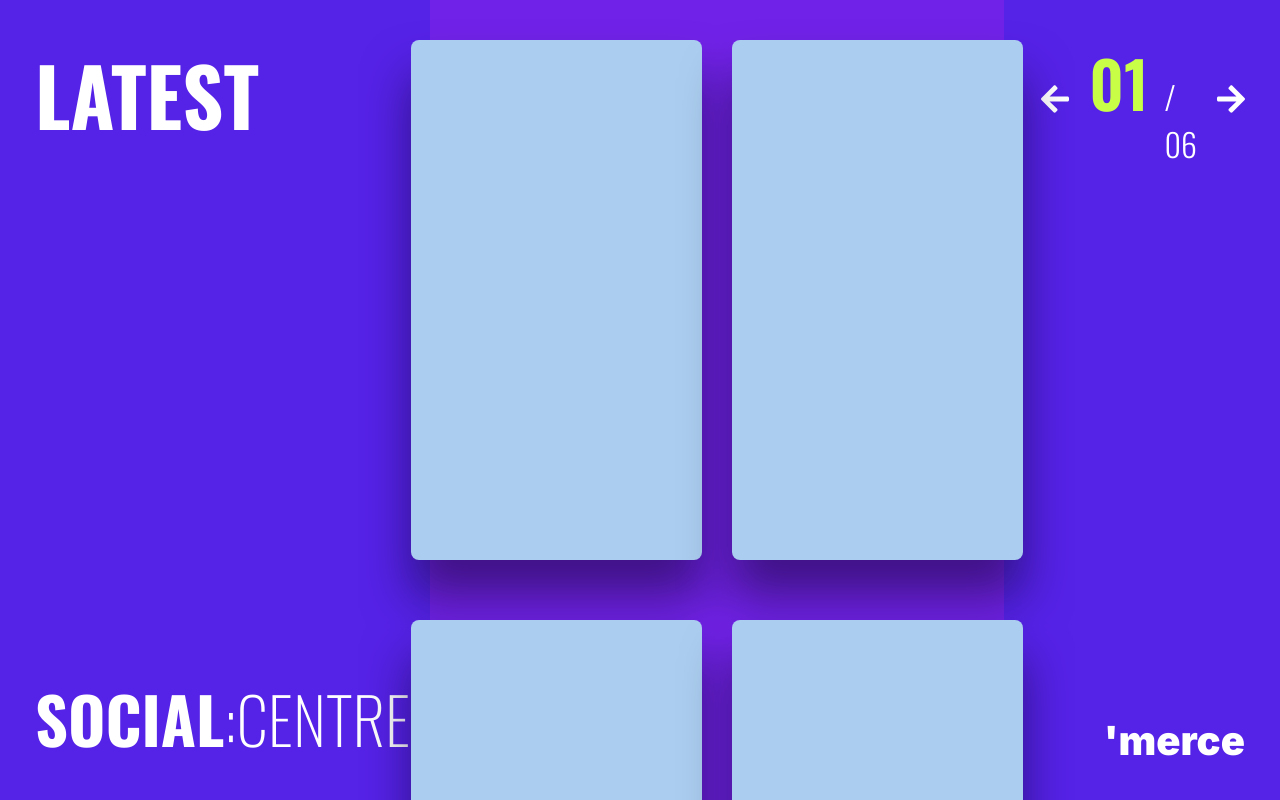
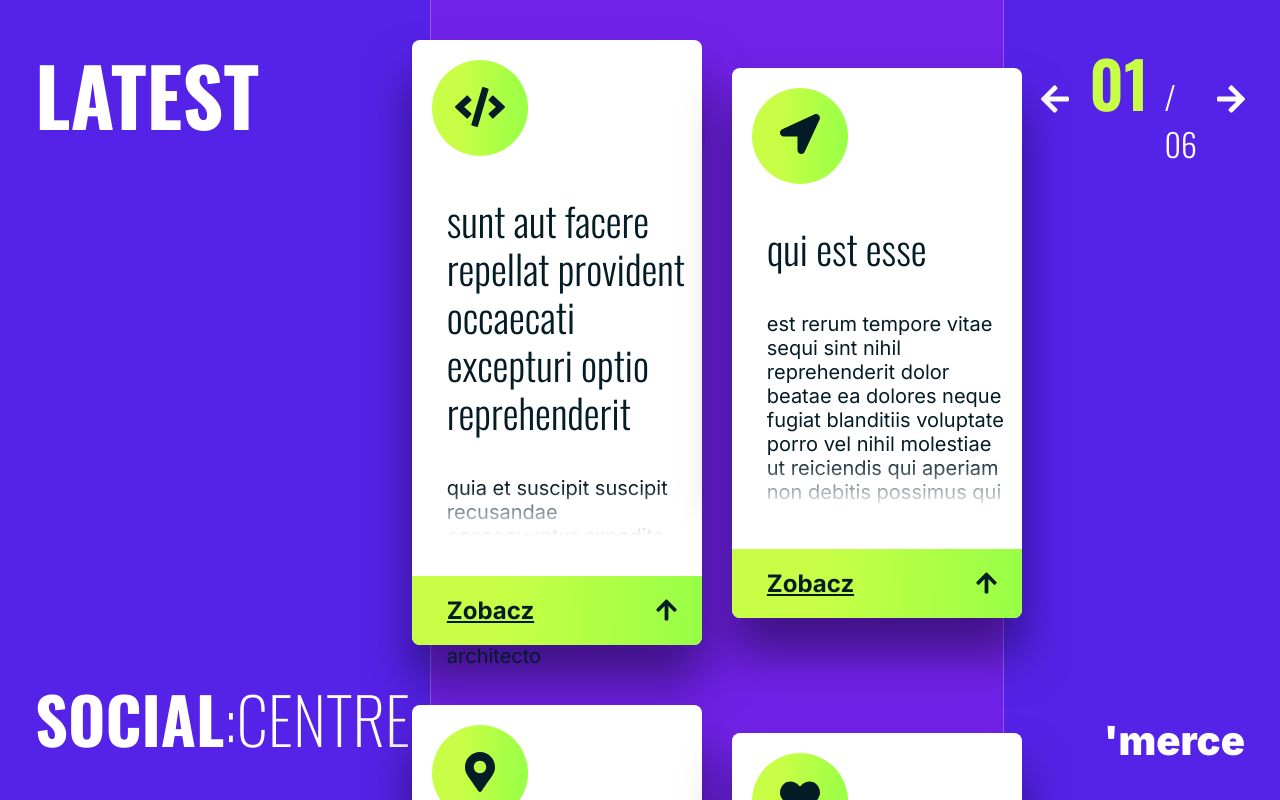
Before and after one commit to matikanek/blog-forum-sample, an Angular app in the folder blog-forum/: page /posts in a window 1280 px wide. Built offline with nearby package versions, Linux system fonts and the light colour scheme.

Commit message:
Adding mock data with its style

```diff
--- a/blog-forum/src/app/+posts/modules/posts-list/components/posts-list-list/posts-list-list.component.html
+++ b/blog-forum/src/app/+posts/modules/posts-list/components/posts-list-list/posts-list-list.component.html
@@ -3,7 +3,38 @@
     <div class="posts-list-list__wrapper">
       <div class="posts-list-list__post" *ngFor="let post of posts">
         <div class="posts-list-list__post-content">
-
+          <div class="posts-list-list__post-content-topic">
+            <fa-icon
+              *ngIf="post.id % 5 === 1"
+              [icon]="faCode"
+            ></fa-icon>
+            <fa-icon
+              *ngIf="post.id % 5 === 2"
+              [icon]="faLocationArrow"
+            ></fa-icon>
+            <fa-icon
+              *ngIf="post.id % 5 === 3"
+              [icon]="faMapMarkerAlt"
+            ></fa-icon>
+            <fa-icon
+              *ngIf="post.id % 5 === 4"
+              [icon]="faHeart"
+            ></fa-icon>
+            <fa-icon
+              *ngIf="post.id % 5 === 0"
+              [icon]="faDollarSign"
+            ></fa-icon>
+          </div>
+          <div class="posts-list-list__post-content-title">
+            {{ post.title }}
+          </div>
+          <div class="posts-list-list__post-content-body">
+            {{ post.body }}
+          </div>
+          <div class="posts-list-list__post-content-preview">
+            <p class="posts-list-list__post-content-link">Zobacz</p>
+            <fa-icon [icon]="faArrowUp"></fa-icon>
+          </div>
         </div>
       </div>
     </div>
--- a/blog-forum/src/app/+posts/modules/posts-list/components/posts-list-list/posts-list-list.component.scss
+++ b/blog-forum/src/app/+posts/modules/posts-list/components/posts-list-list/posts-list-list.component.scss
@@ -7,6 +7,8 @@
   height: 100%;
   margin: 0 auto;
   background-color: rgba(113, 34, 232);
+  border-left: 1px solid rgba(250, 250, 250, 0.25);
+  border-right: 1px solid rgba(250, 250, 250, 0.25);
 }
 
 .posts-list-list__wrapper {
@@ -24,16 +26,80 @@
 }
 
 .posts-list-list__post-content {
-  cursor: pointer;
+  color: #041c26;
   margin: 30px 15px;
-  padding: 20px;
-  height: 520px;
-  background-color: #abcdef;
+  min-height: 550px;
+  background-color: #fff;
   box-shadow: 0px 36px 48px rgba(13, 4, 35, 0.5);
   border-radius: 8px;
   transition: 0.7s;
+  display: flex;
+  flex-direction: column;
 
   &:hover {
-    height: 550px;
+    min-height: 600px;
   }
 }
+
+.posts-list-list__post-content-topic {
+  width: 96px;
+  min-height: 96px;
+  border-radius: 50%;
+  margin: 20px;
+  font-size: 40px;
+  display: flex;
+  justify-content: center;
+  align-items: center;
+  background: linear-gradient(91.62deg, #c8ff46 31.18%, #97ff46 100%);
+}
+
+.posts-list-list__post-content-title {
+  font-size: 40px;
+  font-family: "Oswald", sans-serif;
+  font-weight: 300;
+  line-height: 48px;
+  padding: 20px 15px 40px 35px;
+}
+
+.posts-list-list__post-content-body {
+  font-size: 20px;
+  font-family: "Inter", sans-serif;
+  font-weight: 400;
+  padding: 0px 15px 0px 35px;
+  max-height: 100px;
+}
+
+.posts-list-list__post-content-preview {
+  background: linear-gradient(91.62deg, #c8ff46 31.18%, #97ff46 100%);
+  border-radius: 0px 0px 8px 8px;
+  margin-top: auto;
+  padding: 20px 25px 20px 35px;
+  font-size: 24px;
+  font-family: "Inter", sans-serif;
+  position: relative;
+  display: flex;
+  justify-content: space-between;
+  cursor: pointer;
+}
+
+.posts-list-list__post-content-preview::before {
+  position: absolute;
+  bottom: 69px;
+  height: 100px;
+  width: 100%;
+  left: 0;
+  content: "";
+  background: linear-gradient(
+    to top,
+    rgba(255, 255, 255, 1) 40%,
+    rgba(255, 255, 255, 0) 90%
+  );
+  display: flex;
+  align-items: flex-end;
+  pointer-events: none; /* so the text is still selectable */
+}
+
+.posts-list-list__post-content-link {
+  text-decoration: underline;
+  font-weight: 700;
+}
--- a/blog-forum/src/app/+posts/modules/posts-list/components/posts-list-list/posts-list-list.component.ts
+++ b/blog-forum/src/app/+posts/modules/posts-list/components/posts-list-list/posts-list-list.component.ts
@@ -1,5 +1,13 @@
 import { Component, Input, OnInit } from '@angular/core';
 import { Post } from 'src/app/shared/models/post.model';
+import {
+  faCode,
+  faLocationArrow,
+  faMapMarkerAlt,
+  faHeart,
+  faDollarSign,
+  faArrowUp
+} from '@fortawesome/free-solid-svg-icons';
 
 @Component({
   selector: 'app-posts-list-list',
@@ -8,10 +16,17 @@ import { Post } from 'src/app/shared/models/post.model';
 })
 export class PostsListListComponent implements OnInit {
   @Input() posts: Post[] = [];
+  faCode = faCode;
+  faLocationArrow = faLocationArrow;
+  faMapMarkerAlt = faMapMarkerAlt;
+  faHeart = faHeart;
+  faDollarSign = faDollarSign;
+  faArrowUp = faArrowUp;
 
   constructor() { }
 
   ngOnInit(): void {
+
   }
 
 }
--- a/blog-forum/src/app/+posts/modules/posts-list/posts-list.module.ts
+++ b/blog-forum/src/app/+posts/modules/posts-list/posts-list.module.ts
@@ -2,6 +2,7 @@ import { NgModule } from '@angular/core';
 import { CommonModule } from '@angular/common';
 import { PostsListListComponent } from './components/posts-list-list/posts-list-list.component';
 import { PostsListComponent } from './containers/posts-list/posts-list.component';
+import { FontAwesomeModule } from '@fortawesome/angular-fontawesome';
 
 
 
@@ -11,7 +12,8 @@ import { PostsListComponent } from './containers/posts-list/posts-list.component
     PostsListComponent
   ],
   imports: [
-    CommonModule
+    CommonModule,
+    FontAwesomeModule
   ]
 })
 export class PostsListModule { }
```
